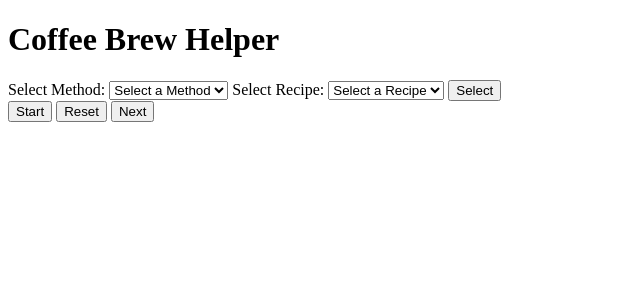
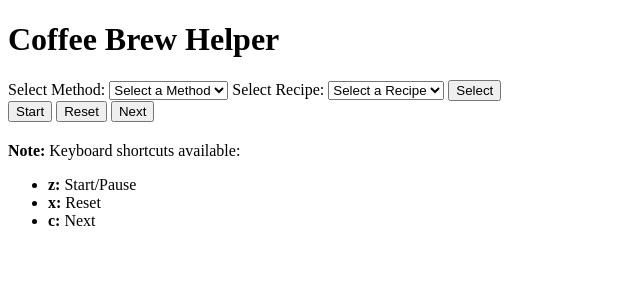
Before and after one commit to daniel-wai/CoffeeBrewHelperWeb, a Django app: page / in a window 1280 px wide. Shown: the top 300 px of the page, without its empty margins (0-640 px from the left). Run offline with Django 5.2, Linux system fonts and the light colour scheme; data comes from the database, SQL or seed files in the repository.

Commit message:
Add keyboard shortcuts z, x, c for start/pause, reset, next

```diff
--- a/coffee/brewhelper/templates/home.html
+++ b/coffee/brewhelper/templates/home.html
@@ -25,7 +25,9 @@
         .general-info label{
             font-weight: bold;
         }
-
+        .notes {
+            margin-top: 20px
+        }
         /* Specific element styling*/
         #recipe-description {
             width: 80%;
@@ -130,6 +132,16 @@
     <button onclick="resetTimer()">Reset</button>
     <button onclick="onNextClicked()">Next</button>
 
+    <!-- Keyboard shortcuts note -->
+    <div class="notes">
+        <p><strong>Note:</strong> Keyboard shortcuts available:</p>
+        <ul>
+            <li><strong>z:</strong> Start/Pause</li>
+            <li><strong>x:</strong> Reset</li>
+            <li><strong>c:</strong> Next</li>
+        </ul>
+    </div>
+
     <!-- Add any JavaScript scripts or other body elements here -->
     <script>
         // General helpers ///////////////////////////////////////////////////
@@ -205,7 +217,25 @@
                     });
             }
 
-
+            // Shortcut keys
+            document.addEventListener('keydown', event => {
+                switch (event.key) {
+                    case 'z':
+                    case 'Z':
+                        toggleTimer(); // Start/Pause when Z key is pressed
+                        break;
+                    case 'x':
+                    case 'X':
+                        resetTimer(); // Reset when X key is pressed
+                        break;
+                    case 'c':
+                    case 'C':
+                        onNextClicked(); // Next operation when C key is pressed
+                        break;
+                    default:
+                        break;
+                }
+            });
         });
 
         ////////////////////////////////////////////////////////////////////////
```
